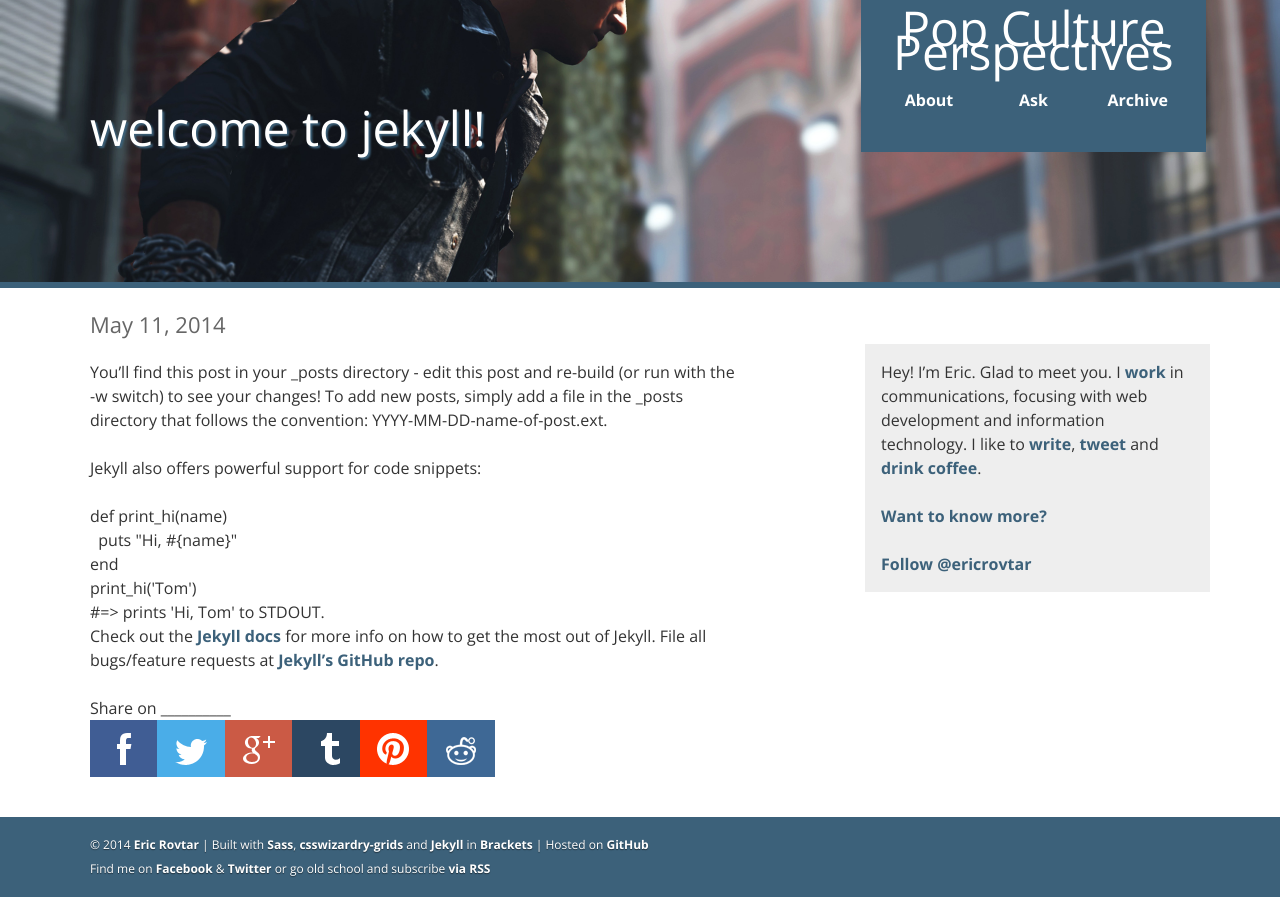
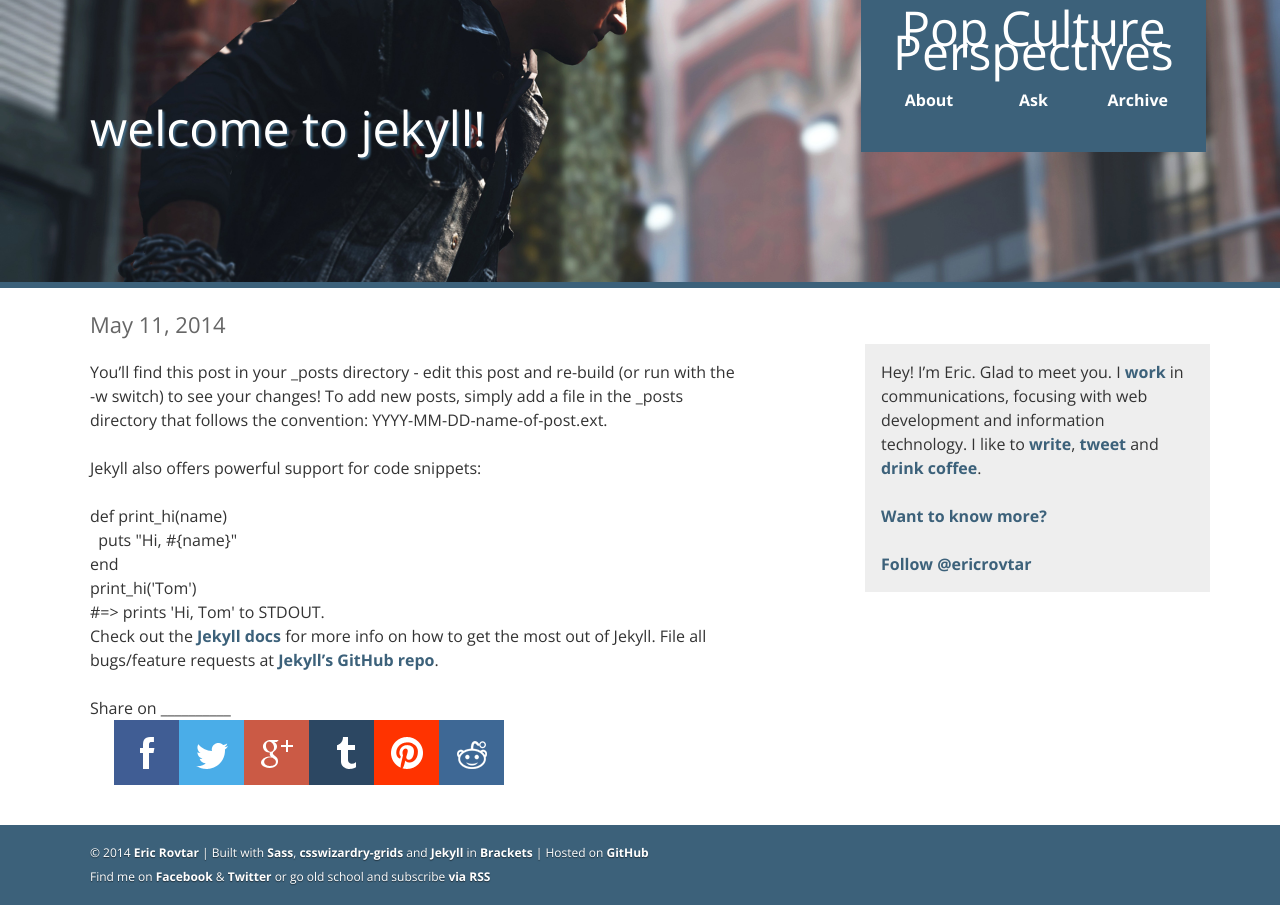
Before and after one commit to ericrovtar/ericrovtar.github.io, a Jekyll site: the page built from _posts/2014-05-11-welcome-to-jekyll.markdown, in a window 1280 px wide. Built offline with Jekyll 4.4.1, drawn with Linux system fonts in a browser that asks for light colours; comment, search, counter and statistics services are not loaded.

Commit message:
read grid--full

```diff
--- a/_includes/sharing.html
+++ b/_includes/sharing.html
@@ -1,5 +1,5 @@
 Share on __________
-<div class="grid">
+<div class="grid grid--full">
     <div class="grid__item one-tenth square">
         <div class="shareIcon facebook"></div>
     </div><!--
```
